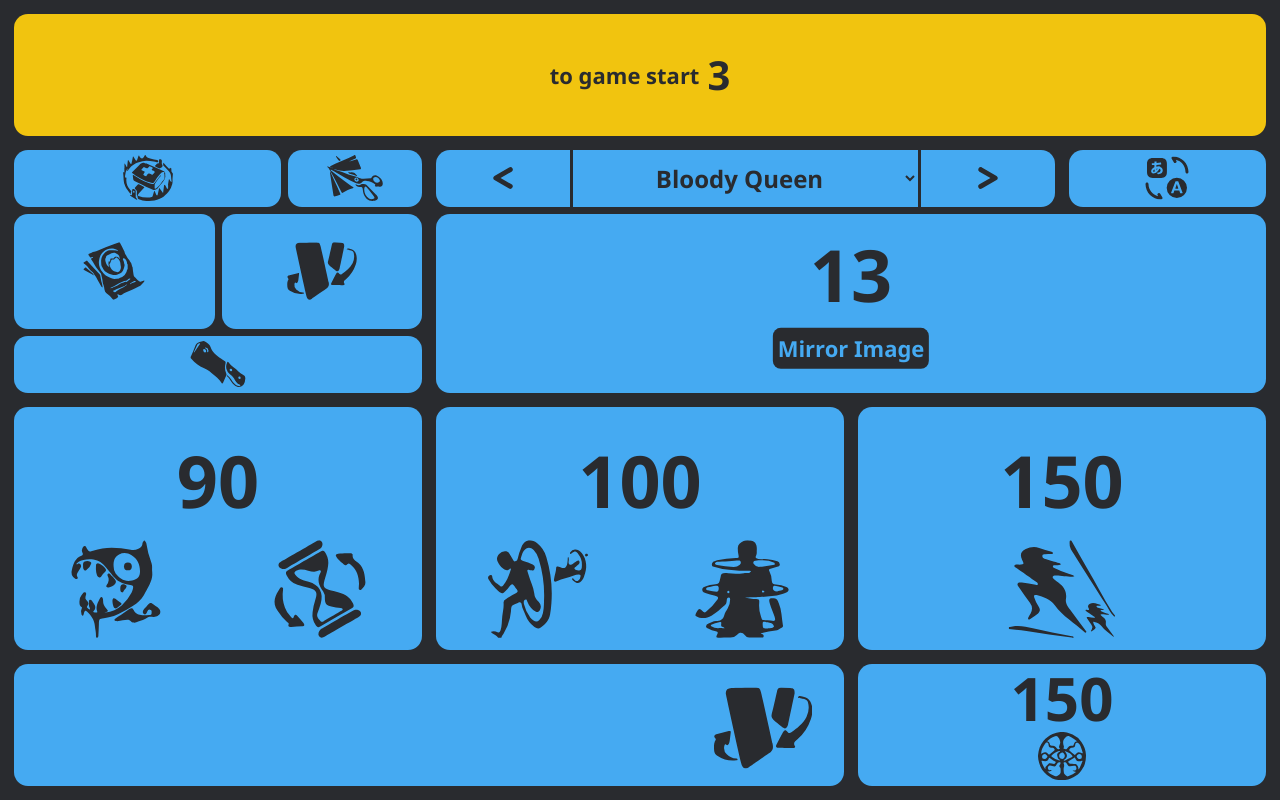
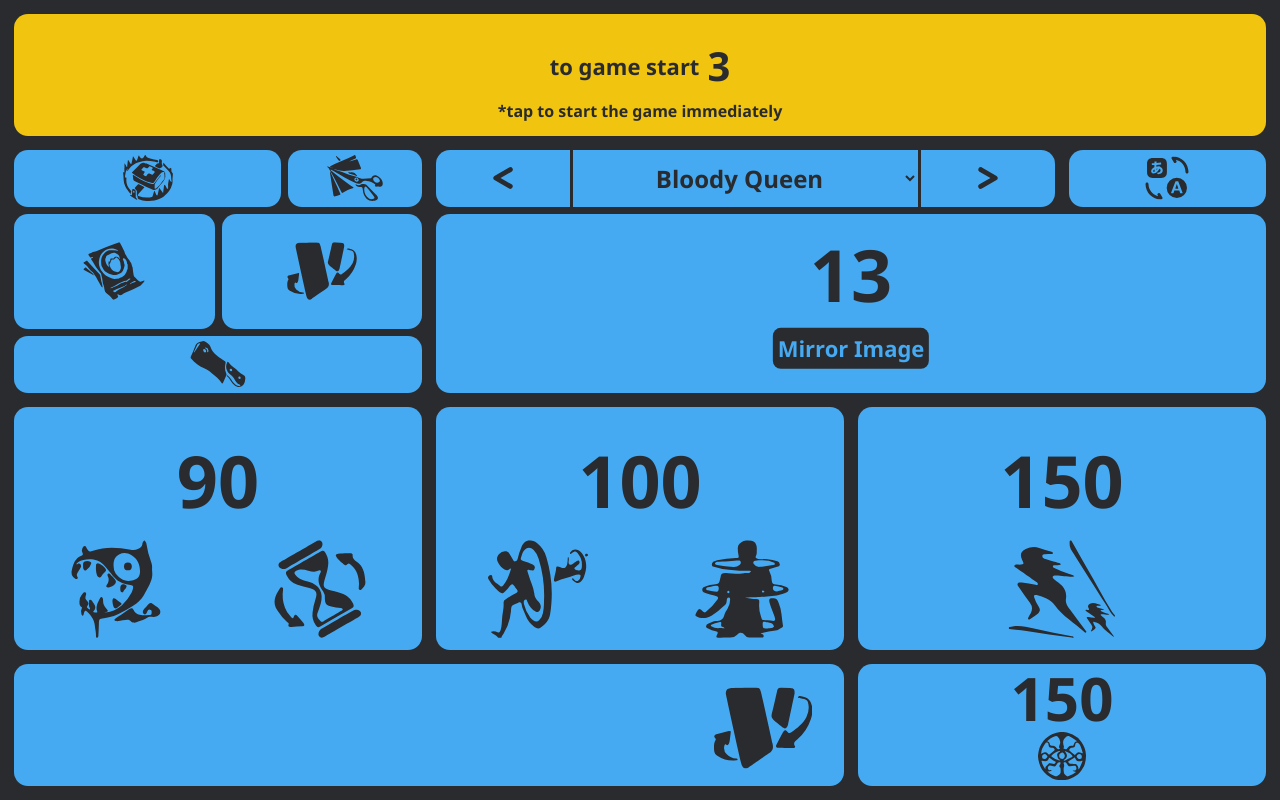
Before and after one commit to koniooo/IdentityV-SurvivalTool, a Next.js app: page /IdentityV-SurvivalTool/en in a window 1280 px wide. Both pictures are taken after a click on the button 640 px from the left and 74 px from the top of the page. Built offline with nearby package versions, Linux system fonts and the light colour scheme.

Commit message:
add description for game ready time

```diff
--- a/src/components/StartButton.module.scss
+++ b/src/components/StartButton.module.scss
@@ -25,11 +25,16 @@
       }
     }
 
+
     &.description {
       top: 80%;
       p {
         font-size: var(--text-small);
       }
+    }
+
+    &.ready {
+      top: 42.5%;
     }
 
     &.firstLine {
--- a/src/components/StartButton.tsx
+++ b/src/components/StartButton.tsx
@@ -200,10 +200,15 @@ export const StartButton = ({
     } else if (isSecondStatus) {
       if (elapsedTime < 0) {
         return (
-          <div className={styles.flexContainer}>
-            <p className={styles.text}>ゲーム開始まで</p>
-            <p className={styles.time}>{-elapsedTime}</p>
-          </div>
+          <>
+            <div className={`${styles.flexContainer} ${styles.ready}`}>
+              <p className={styles.text}>ゲーム開始まで</p>
+              <p className={styles.time}>{-elapsedTime}</p>
+            </div>
+            <div className={`${styles.flexContainer} ${styles.description}`}>
+              <p>※タップで即座にゲーム開始</p>
+            </div>
+          </>
         );
       } else if (elapsedTime < constrainTime) {
         return (
--- a/src/components/en/StartButton.tsx
+++ b/src/components/en/StartButton.tsx
@@ -203,10 +203,17 @@ export const StartButton = ({
     } else if (isSecondStatus) {
       if (elapsedTime < 0) {
         return (
-          <div className={styles.flexContainer}>
-            <p className={styles.text}>to game start</p>
-            <p className={styles.time}>{-elapsedTime}</p>
-          </div>
+          <>
+            <div className={`${styles.flexContainer} ${styles.ready}`}>
+              <p className={styles.text}>to game start</p>
+              <p className={styles.time}>{-elapsedTime}</p>
+            </div>
+            <div className={`${styles.flexContainer} ${styles.description}`}>
+              <p>
+                *tap to start the game immediately
+              </p>
+            </div>
+          </>
         );
       } else if (elapsedTime < constrainTime) {
         return (
```
